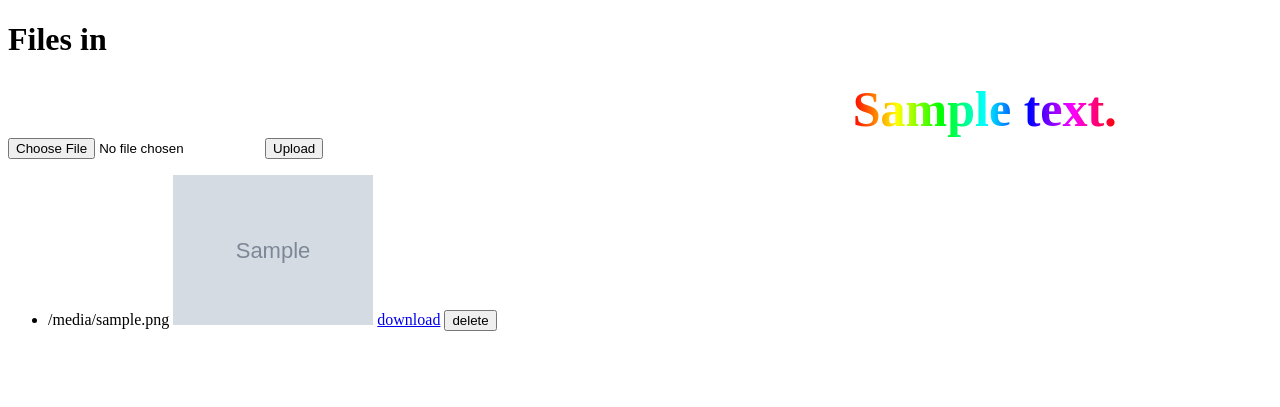
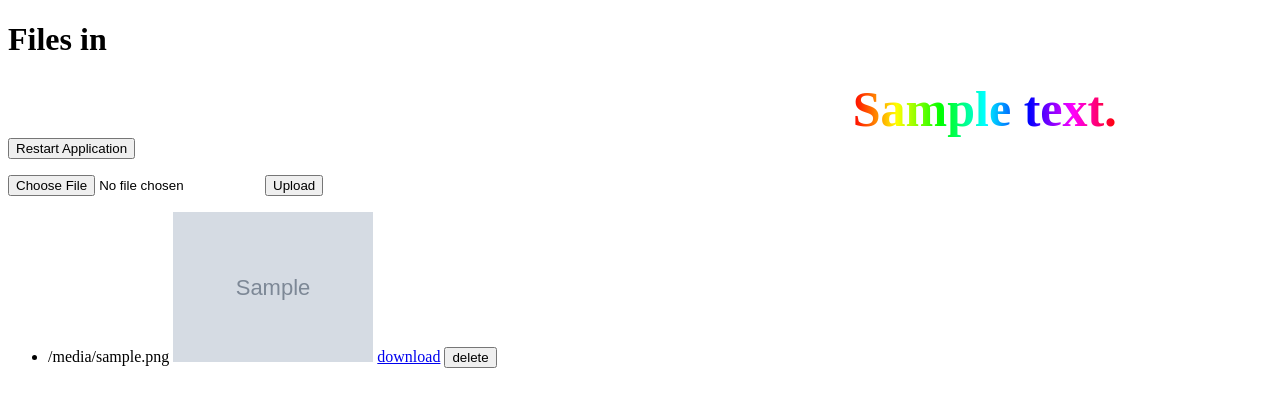
Before and after one commit to cmzou/post-rail, a Flask app: template templates/index.html in a window 1280 px wide. Shown: the top 407 px of the page. Run offline with Flask 3, Linux system fonts and the light colour scheme; the template is opened without the code that fills it: most values are stand-ins (such as "Sample title", 1, 10 or a date in 2020); grey boxes marked "Sample" are stand-in pictures; parts of the project's set-up code (start-up, migrations or seed data) failed here and were passed over.

Commit message:
add button to ui

```diff
--- a/templates/index.html
+++ b/templates/index.html
@@ -25,6 +25,12 @@
 
     <div class="css-rainbow-text">{{ marquee_text }}</div>
 
+    <form method ="post">
+        <input type="submit" value="Restart Application">
+    </form>
+
+    <p></p>
+
     <form action="/upload" method="post" enctype="multipart/form-data">
         <input type="file" name="file" required>
         <button type="submit">Upload</button>
```
